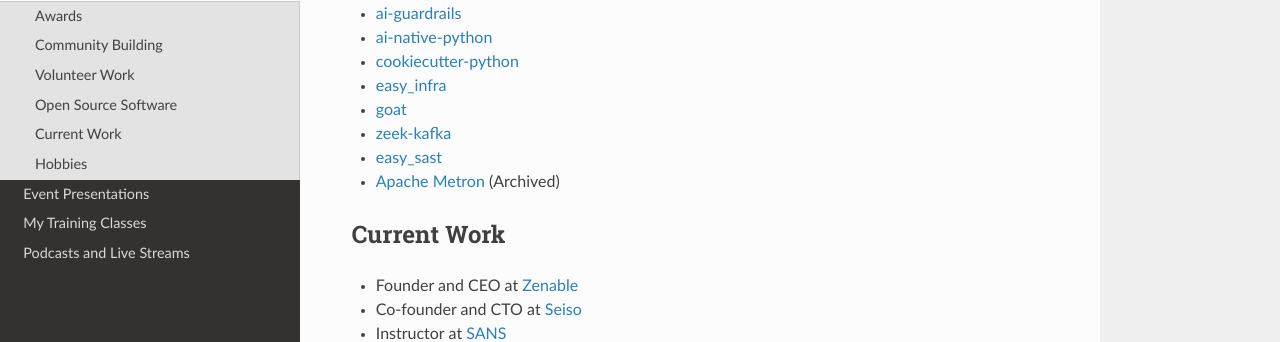
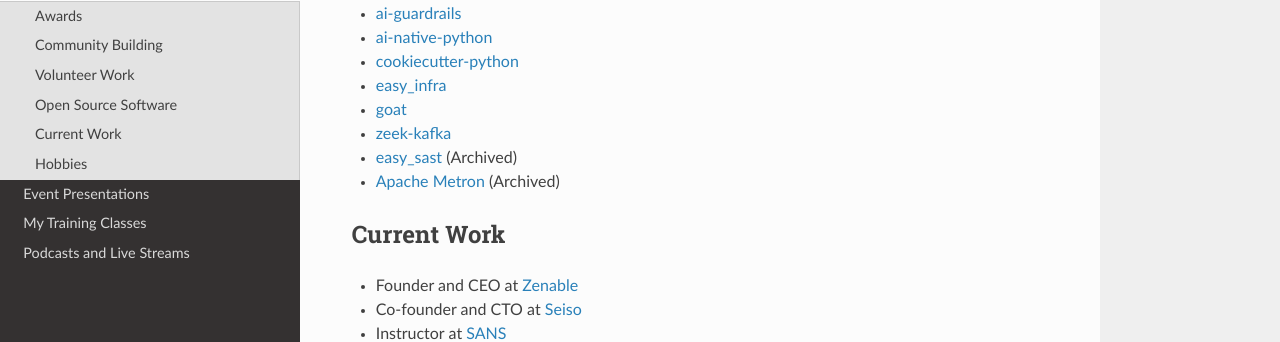
Before and after one commit to JonZeolla/JonZeolla.github.io, a Sphinx documentation site: the page built from docs/about-me.md, in a window 1280 px wide and 900 px high, scrolled down 1461 px. Shown: the part 165-507 px from the top of the window. Built offline with Sphinx 7.4.7 and the Read the Docs theme 3.1.0, drawn with Linux system fonts in a browser that asks for light colours.

Commit message:
chore: mark easy_sast as archived
Co-Authored-By: Claude Opus 5 (1M context) <noreply@anthropic.com>
Claude-Session: https://claude.ai/code/session_011K6oXWZtoK98vyE3hC3CFA

```diff
--- a/docs/about-me.md
+++ b/docs/about-me.md
@@ -99,7 +99,7 @@ Check out Jon's [presentations and trainings](project:./ref/jz-content.md).
 * [easy_infra](https://github.com/SeisoLLC/easy_infra)
 * [goat](https://github.com/SeisoLLC/goat)
 * [zeek-kafka](https://github.com/SeisoLLC/zeek-kafka)
-* [easy_sast](https://github.com/SeisoLLC/easy_sast)
+* [easy_sast](https://github.com/SeisoLLC/easy_sast) (Archived)
 * [Apache Metron](https://github.com/apache/metron) (Archived)
 
 ## Current Work
```
